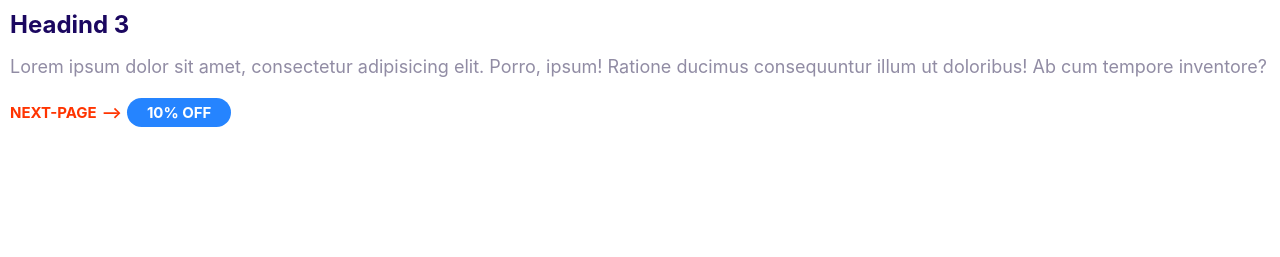
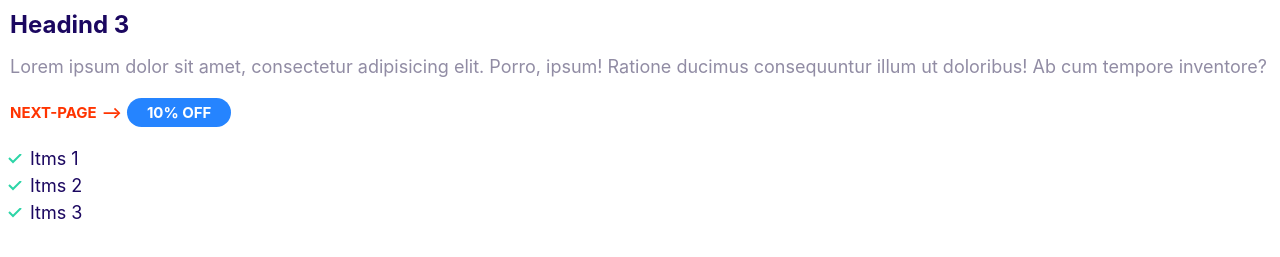
Before and after one commit to menil-nxt/nxt_repo, a plain HTML site: page index.html in a window 1280 px wide. Shown: the part 175-432 px from the top of the page. Drawn offline with Linux system fonts and the light colour scheme; a web font is replaced by a local one.

Commit message:
Add lists

```diff
--- a/css/style.css
+++ b/css/style.css
@@ -122,3 +122,33 @@ a{
         font-size: 1.2rem;
     }
 }
+
+.list {
+    list-style: none;
+    padding: 2px;
+    color: var(--color-headings);
+}
+
+
+.list--inline .list__item{
+    display: inline-block;
+    margin-right: 3rem;
+    font-weight: bold;
+}
+
+.list--tick{
+   list-style-image: url(../images/tick.svg);
+    padding-left: 2rem;
+}
+
+.list--tick .list__item{
+    padding-bottom: 2.4rem;
+    padding-left: 0.7rem;
+}
+
+@media screen and (min-width:1024px) {
+    .list--tick .list__item{
+        padding: 0;
+    }
+
+}
--- a/index.html
+++ b/index.html
@@ -24,5 +24,10 @@
       class="badge badge--primary /*(badge--small) you can appaly this class also*/"
       >10% OFF</span
     >
+    <ul class="list list--tick">
+      <li class="list__item">Itms 1</li>
+      <li class="list__item">Itms 2</li>
+      <li class="list__item">Itms 3</li>
+    </ul>
   </body>
 </html>
```
Also changed, not shown: components/lists.html (added, +5 -0 lines), images/tick.svg (added).
